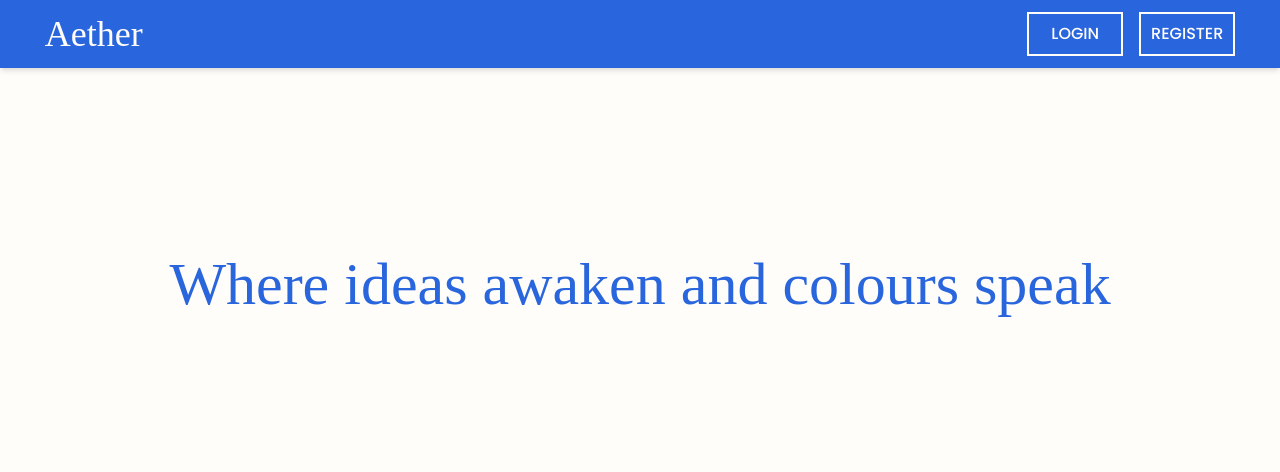
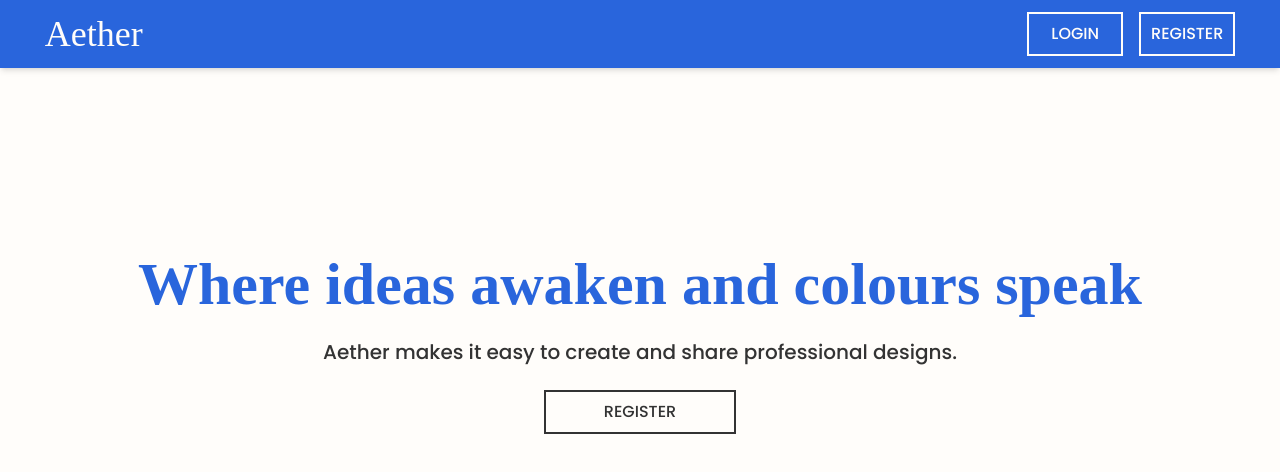
Before and after one commit to Nimira43/Aether, a React (Vite) app in the folder frontend/: page / in a window 1280 px wide. Shown: the top 472 px of the page. Built offline with nearby package versions, Linux system fonts and the light colour scheme; a web font is replaced by a local one.

Commit message:
dark-button

```diff
--- a/frontend/src/index.css
+++ b/frontend/src/index.css
@@ -20,3 +20,7 @@
 .main-btn {
   @apply py-2 w-24 text-center border-light border-2 text-light uppercase font-medium hover:bg-light hover:text-main hover-transition;
 }
+
+.dark-btn {
+  @apply py-2 w-48 text-center border-grey-dark border-2 text-grey-dark uppercase font-medium hover:bg-main hover:text-light hover:border-main hover-transition;
+}
--- a/frontend/src/pages/index.jsx
+++ b/frontend/src/pages/index.jsx
@@ -16,7 +16,9 @@ const Index = () => {
       </div>
       <div className='w-full h-full justify-center items-center p-4'>
         <div className='py-[170px] flex justify-center items-center flex-col gap-6'>
-          <h2 className='logo text-main text-6xl'>Where ideas awaken and colours speak</h2>
+          <h2 className='logo text-main text-6xl font-semibold'>Where ideas awaken and colours speak</h2>
+          <span className='text-grey-dark font-medium text-xl'>Aether makes it easy to create and share professional designs.</span>
+          <button className='dark-btn'>Register</button>
         </div>
       </div>
 
```
